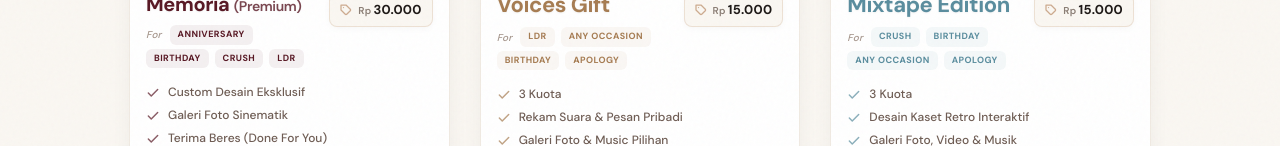
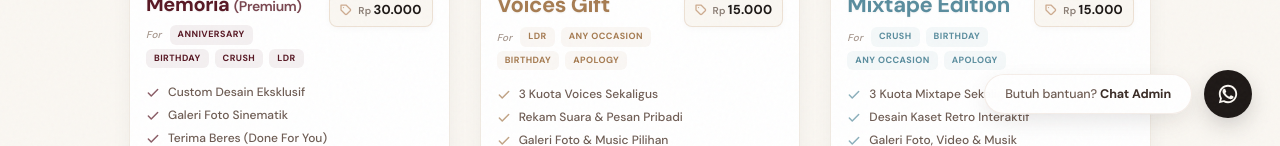
Before and after one commit to detectivecrewze/for-you-always, a Next.js app: page /catalog in a window 1280 px wide. Shown: the part 654-800 px from the top of the page. Built offline with nearby package versions, Linux system fonts and the light colour scheme.

Commit message:
feat(catalog): update Quota to Kuota and add floating WA button

```diff
--- a/app/(landing)/catalog/mixtape/page.tsx
+++ b/app/(landing)/catalog/mixtape/page.tsx
@@ -37,7 +37,7 @@ export default function MixtapeCatalogPage() {
                             title="Mixtape Edition"
                             description="Rangkai kenangan visual dan audio menjadi satu memori abadi bernuansa sinematik ala kaset retro. Setiap pembelian otomatis mendapatkan 3 kuota pembuatan mixtape untuk momen yang berbeda."
                             features={[
-                                "Mendapatkan 3 Kuota",
+                                "Mendapatkan 3 Kuota / Playlist Mixtape",
                                 "Desain kaset retro yang bisa di-play",
                                 "Bebas custom foto/video & lagu",
                                 "Bebas custom pesan personal",
--- a/app/(landing)/catalog/page.tsx
+++ b/app/(landing)/catalog/page.tsx
@@ -47,7 +47,7 @@ export default function CatalogPage() {
             soldCount: "1.2k+ terjual",
             href: "/catalog/voices",
             occasions: ["LDR", "Any Occasion", "Birthday", "Apology"],
-            features: ["3 Kuota", "Rekam Suara & Pesan Pribadi", "Galeri Foto & Music Pilihan"]
+            features: ["3 Kuota Voices Sekaligus", "Rekam Suara & Pesan Pribadi", "Galeri Foto & Music Pilihan"]
         },
         {
             badgeText: "Premium Bundle",
@@ -63,7 +63,7 @@ export default function CatalogPage() {
             soldCount: "New Release",
             href: "/catalog/mixtape",
             occasions: ["Crush", "Birthday", "Any Occasion", "Apology"],
-            features: ["3 Kuota", "Desain Kaset Retro Interaktif", "Galeri Foto, Video & Musik"]
+            features: ["3 Kuota Mixtape Sekaligus", "Desain Kaset Retro Interaktif", "Galeri Foto, Video & Musik"]
         },
         {
             badgeText: "New ✨",
@@ -79,7 +79,7 @@ export default function CatalogPage() {
             soldCount: "New Release",
             href: "/catalog/invitation",
             occasions: ["Crush", "LDR", "Anniversary", "Birthday"],
-            features: ["3 Kuota", "Pilih Tanggal & Aktivitas Kencan", "Tiket Digital Interaktif"]
+            features: ["3 Kuota Invitation Sekaligus", "Pilih Tanggal & Aktivitas Kencan", "Tiket Digital Interaktif"]
         },
         {
             badgeText: "Popular",
@@ -95,7 +95,7 @@ export default function CatalogPage() {
             soldCount: "2.1k+ terjual",
             href: "/catalog/letter",
             occasions: ["Graduation", "Apology", "Anniversary", "LDR"],
-            features: ["3 Kuota", "Efek Typewriter Sinematik", "Kejutan Amplop & Foto/Video"]
+            features: ["3 Kuota Letter Sekaligus", "Efek Typewriter Sinematik", "Kejutan Amplop & Foto/Video"]
         },
         {
             badgeText: "10 Rooms",
@@ -127,7 +127,7 @@ export default function CatalogPage() {
             soldCount: "340+ terjual",
             href: "/catalog/retro",
             occasions: ["Bestie", "Birthday", "Apology"],
-            features: ["3 Kuota", "Tema Klasik Windows 98", "5 Tahapan Kejutan Interaktif"]
+            features: ["3 Kuota Retro Sekaligus", "Tema Klasik Windows 98", "5 Tahapan Kejutan Interaktif"]
         },
         {
             badgeText: "Storytelling",
@@ -266,6 +266,47 @@ export default function CatalogPage() {
                     }}
                 />
             )}
+            {/* Floating WhatsApp with label */}
+            <a href="https://wa.me/6281936109076?text=Halo%20Digital%20Atelier!%20Saya%20ingin%20bertanya%20tentang%20produk%20kalian." target="_blank" rel="noopener noreferrer" aria-label="Hubungi via WhatsApp"
+                style={{ position: "fixed", bottom: 28, right: 28, zIndex: 100, display: "flex", alignItems: "center", gap: 12, textDecoration: "none" }}
+                onMouseEnter={e => {
+                    const btn = e.currentTarget.children[1] as HTMLElement;
+                    if (btn) { btn.style.background = "#cdab8f"; btn.style.transform = "scale(1.05)"; }
+                    const bubble = e.currentTarget.children[0] as HTMLElement;
+                    if (bubble) { bubble.style.transform = "translateY(-2px)"; bubble.style.boxShadow = "0 12px 28px -4px rgba(29, 24, 22, 0.15)"; }
+                }}
+                onMouseLeave={e => {
+                    const btn = e.currentTarget.children[1] as HTMLElement;
+                    if (btn) { btn.style.background = "#1d1816"; btn.style.transform = "scale(1)"; }
+                    const bubble = e.currentTarget.children[0] as HTMLElement;
+                    if (bubble) { bubble.style.transform = "translateY(0)"; bubble.style.boxShadow = "0 8px 24px -4px rgba(29, 24, 22, 0.12)"; }
+                }}
+            >
+                {/* Text Bubble */}
+                <div className="hidden md:flex items-center gap-[6px]" style={{
+                    background: "rgba(255, 255, 255, 0.95)",
+                    backdropFilter: "blur(10px)",
+                    padding: "10px 20px",
+                    borderRadius: "999px",
+                    boxShadow: "0 8px 24px -4px rgba(29, 24, 22, 0.12)",
+                    border: "1px solid rgba(205, 171, 143, 0.2)",
+                    transition: "all 0.3s cubic-bezier(0.4, 0, 0.2, 1)",
+                }}>
+                    <span style={{ fontSize: 12.5, fontWeight: 500, color: "#6e5c53", fontFamily: "var(--font-sans)", letterSpacing: "-0.01em" }}>
+                        Butuh bantuan? <strong style={{ color: "#382a24", fontWeight: 700 }}>Chat Admin</strong>
+                    </span>
+                </div>
+
+                {/* WA Icon */}
+                <div
+                    style={{ width: 48, height: 48, borderRadius: "50%", background: "#1d1816", display: "flex", alignItems: "center", justifyContent: "center", boxShadow: "0 8px 24px -4px rgba(29,24,22,0.25)", transition: "all 0.3s cubic-bezier(0.4, 0, 0.2, 1)", flexShrink: 0 }}
+                >
+                    <svg width="22" height="22" viewBox="0 0 24 24" fill="#faf7f2">
+                        <path d="M17.472 14.382c-.297-.149-1.758-.867-2.03-.967-.273-.099-.471-.148-.67.15-.197.297-.767.966-.94 1.164-.173.199-.347.223-.644.075-.297-.15-1.255-.463-2.39-1.475-.883-.788-1.48-1.761-1.653-2.059-.173-.297-.018-.458.13-.606.134-.133.298-.347.446-.52.149-.174.198-.298.298-.497.099-.198.05-.371-.025-.52-.075-.149-.669-1.612-.916-2.207-.242-.579-.487-.5-.669-.51-.173-.008-.371-.01-.57-.01-.198 0-.52.074-.792.372-.272.297-1.04 1.016-1.04 2.479 0 1.462 1.065 2.875 1.213 3.074.149.198 2.096 3.2 5.077 4.487.709.306 1.262.489 1.694.625.712.227 1.36.195 1.871.118.571-.085 1.758-.719 2.006-1.413.248-.694.248-1.289.173-1.413-.074-.124-.272-.198-.57-.347z" />
+                        <path d="M12 2C6.477 2 2 6.477 2 12c0 1.821.486 3.53 1.337 5.006L2.001 22l5.13-1.322A9.956 9.956 0 0012 22c5.523 0 10-4.477 10-10S17.523 2 12 2zm0 18a7.96 7.96 0 01-4.065-1.112l-.292-.174-3.046.784.813-2.934-.19-.302A7.965 7.965 0 014 12c0-4.418 3.582-8 8-8s8 3.582 8 8-3.582 8-8 8z" />
+                    </svg>
+                </div>
+            </a>
 
             <style>{`
                 @keyframes fade-in-up {
```
